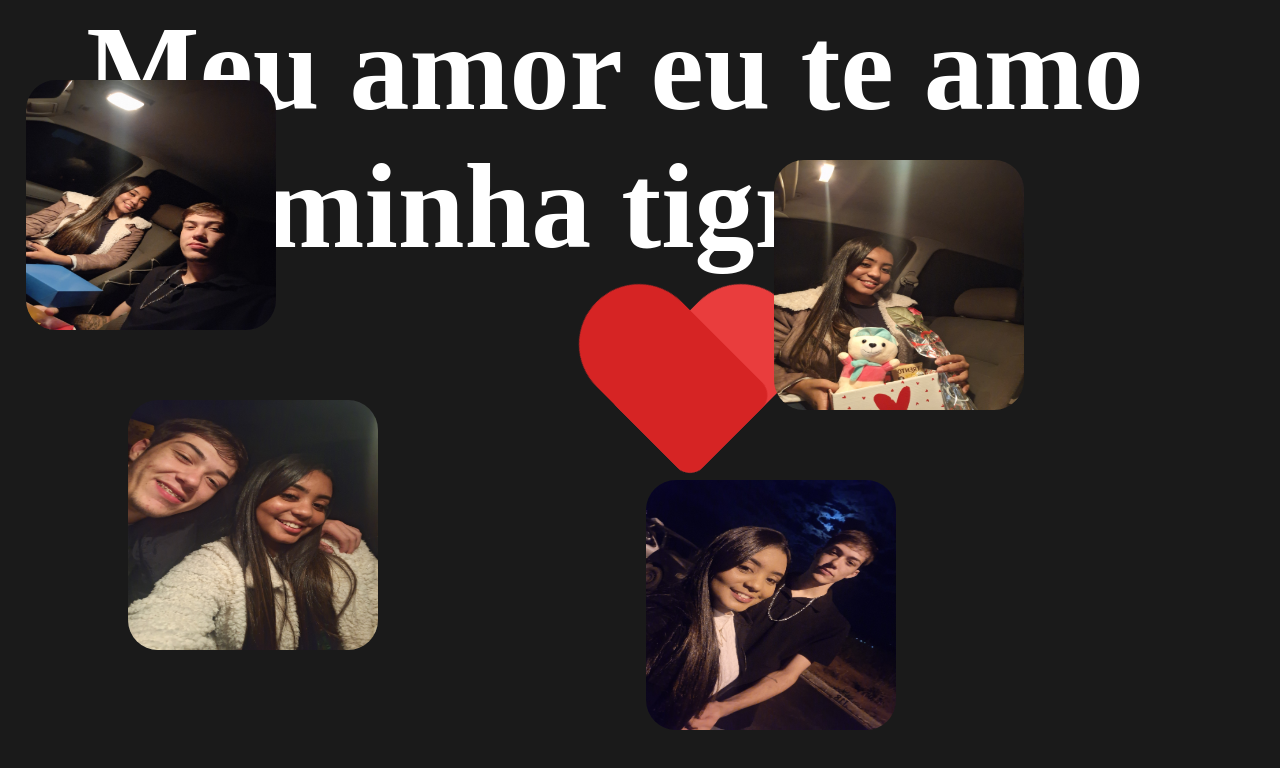
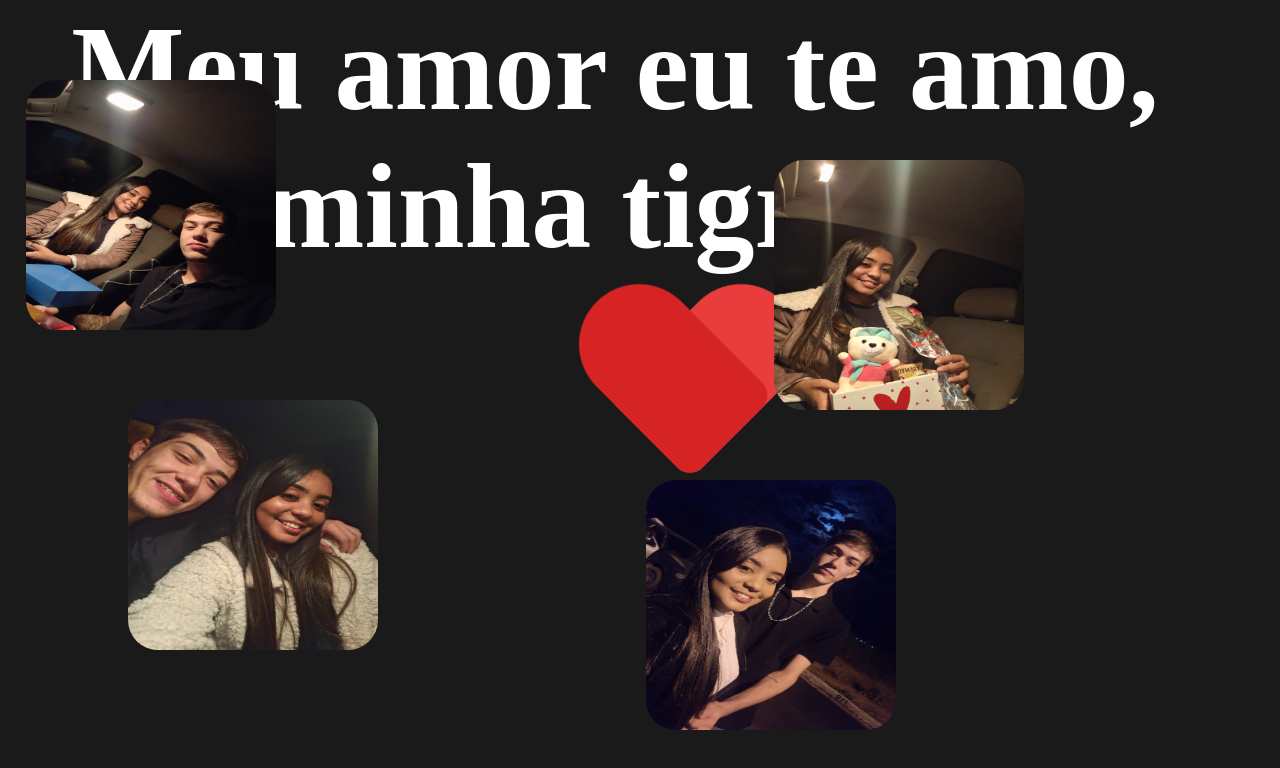
Before and after one commit to EduardoM3ndess/Amor, a plain HTML site: page Coração/index.html in a window 1280 px wide. Drawn offline with Linux system fonts and the light colour scheme; a web font is replaced by a local one.

Commit message:
Primeiro Commit

```diff
--- a/Coração/index.html
+++ b/Coração/index.html
@@ -13,7 +13,7 @@
   </head>
   <body>
     <div class="heart"></div>
-    <h1 class="name">Meu amor eu te amo minha tigresa</h1>
+    <h1 class="name">Meu amor eu te amo, minha tigresa</h1>
 
     <div class="imagens">
         <img src="img/1.jpg" class="img1">
```
